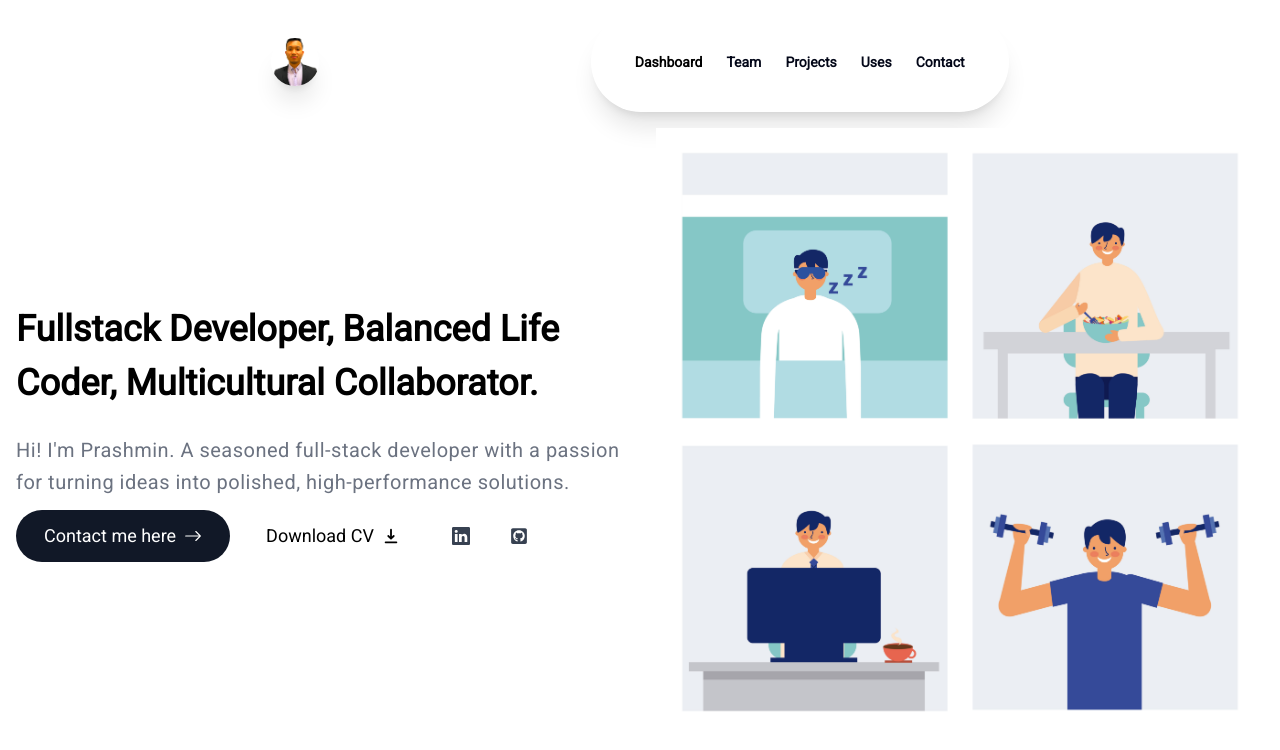
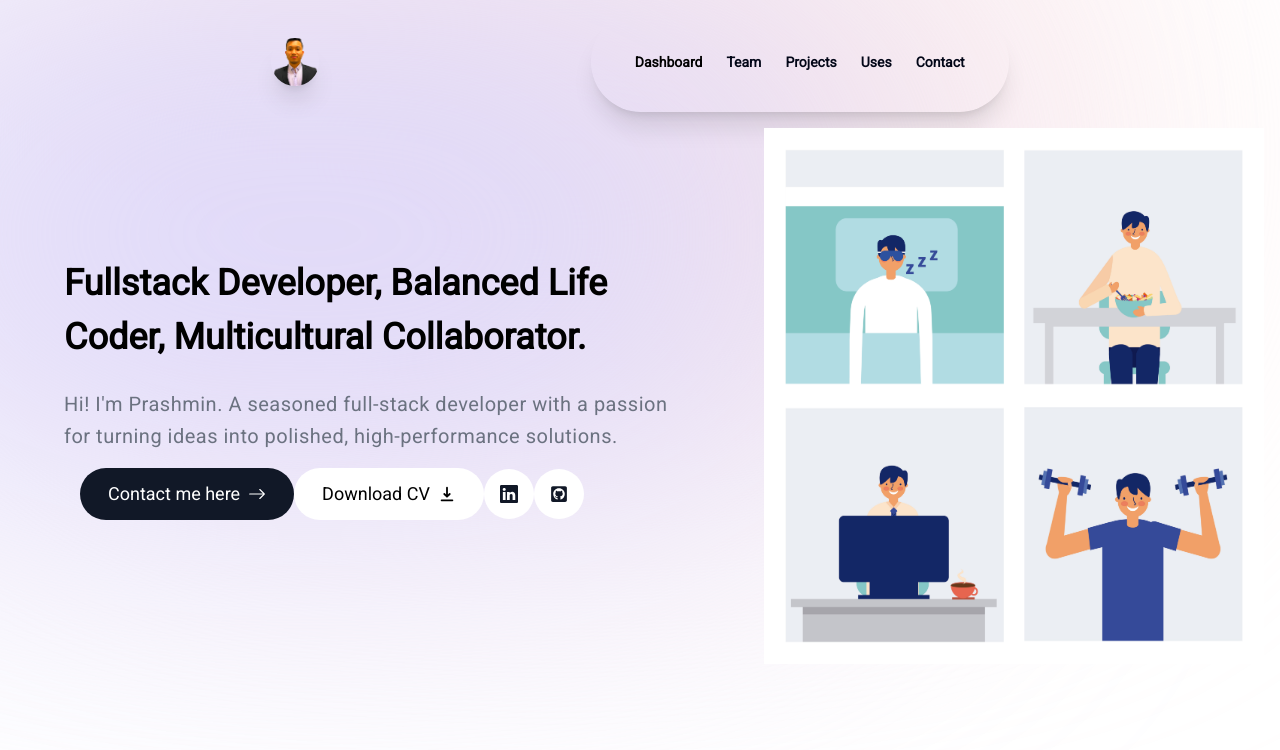
Before and after one commit to Prasmin/portfolio, a Next.js app: page / in a window 1280 px wide. Shown: the top 750 px of the page. Built offline with nearby package versions, Linux system fonts and the light colour scheme.

Commit message:
hero section is done

```diff
--- a/app/layout.js
+++ b/app/layout.js
@@ -13,6 +13,8 @@ export default function RootLayout({ children }) {
   return (
     <html lang="en">
       <body className={roboto.className}>
+        <div className="bg-[#fbe2e3] absolute top-[-6rem] -z-10 right-[11rem] h-[31.25rem] w-[31.25rem] rounded-full blur-[10rem] sm:w-[68.75rem] dark:bg-[#946263]"></div>
+        <div className="bg-[#dbd7fb] absolute top-[-1rem] -z-10 left-[-35rem] h-[31.25rem] w-[50rem] rounded-full blur-[10rem] sm:w-[68.75rem] md:left-[-33rem] lg:left-[-28rem] xl:left-[-15rem] 2xl:left-[-5rem] dark:bg-[#676394]"></div>
         <Navbar />
         {children}
       </body>
--- a/components/Hero.jsx
+++ b/components/Hero.jsx
@@ -8,53 +8,56 @@ import { BsLinkedin } from "react-icons/bs";
 import { FaGithubSquare } from "react-icons/fa";
 
 import me from "../public/Me.jpg";
+// import CV from "../public/Prashmin-gurung_CV.pdf";
 
 export default function Hero() {
   return (
-    <>
-      <div className="flex flex-col sm:flex-row items-center mx-auto justify-center gap-8 p-4">
-        <div className="flex-1 ">
+    <div className="  flex flex-col sm:flex-row  gap-8 p-4">
+      <div className=" flex-1 text-balance pl-12 lg:py-32   ">
         <article>
           <h2 className=" text-3xl font-bold tracking-normal leading-normal sm:leading-normal  sm:text-4xl ">
             Fullstack Developer, Balanced Life Coder, Multicultural
             Collaborator.
           </h2>
           <p className=" text-gray-500 leading-8 tracking-wide mt-6 text-xl  ">
-              Hi! I'm Prashmin. A seasoned full-stack developer with a passion
-              for turning ideas into polished, high-performance solutions.
+            Hi! I'm Prashmin. A seasoned full-stack developer with a passion for
+            turning ideas into polished, high-performance solutions.
           </p>
         </article>
 
-          <div className="flex flex-col mt-3 sm:flex-row items-center  gap-2  text-lg font-medium">
+        <div className="flex flex-col p-4 sm:flex-row items-center  text-lg font-medium">
           <Link
             href="#contact"
-              className="bg-gray-900 text-white px-7 py-3 flex items-center gap-2 rounded-full  "
+            className="bg-gray-900 hover:bg-gray-600   text-white px-7 py-3 flex items-center gap-2 rounded-full  "
           >
             Contact me here <BsArrowRight />
           </Link>
-            <a className="bg-white px-7 py-3   flex items-center gap-2 rounded-full">
+          <a
+            className="bg-white px-7 py-3 hover:bg-gray-600/30  flex items-center gap-2 rounded-full"
+            href="/CV.pdf"
+            download={true}
+          >
             Download CV <HiDownload />
           </a>
           <Link
             href="https://www.linkedin.com/in/prasmin-gurung/"
-              className="bg-white p-4 text-gray-700 flex items-center gap-2 rounded-full  "
+            className="bg-white p-4 text-gray-900 hover:bg-gray-600/20   flex items-center gap-2 rounded-full  "
           >
             <BsLinkedin />
           </Link>
           <Link
             href="https://github.com/Prasmin"
-              className="bg-white p-4 text-gray-700 flex items-center gap-2 rounded-full  "
+            className="bg-white p-4 text-gray-900 hover:bg-gray-600/20 flex items-center gap-2 rounded-full  "
           >
             <FaGithubSquare />
           </Link>
         </div>
       </div>
 
-        <div className="flex-1 flex items-center justify-center ">
-          <Image src={me} alt="prasmin" />
+      <div className="  flex justify-center ">
+        <Image src={me} alt="prasmin" width={500} height={500} />
       </div>
     </div>
-    </>
   );
 }
 
```
Also changed, not shown: 1 other file (tests, documents, lock files or other folders). Lines whose indentation alone changed are shown as unchanged.
